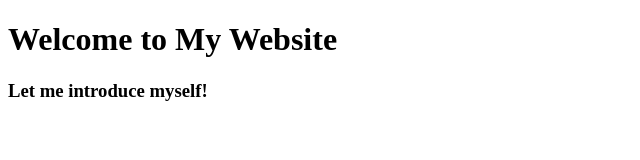
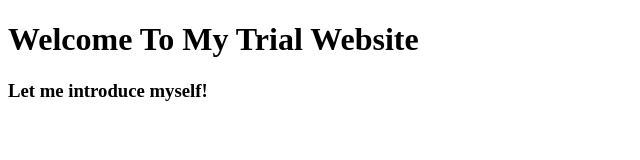
Before and after one commit to sheyl4u/websiteDPKC, a plain HTML site: page index.html in a window 1280 px wide. Shown: the whole page, without its empty margins (0-640 px from the left). Drawn offline with Linux system fonts and the light colour scheme.

```diff
--- a/index.html
+++ b/index.html
@@ -6,7 +6,7 @@
     <title>Document</title>
 </head>
 <body>
-   <h1>Welcome to My Website</h1>
+   <h1>Welcome To My Trial Website</h1>
    <h3>Let me introduce myself!</h3>
 </body>
 </html>
```
